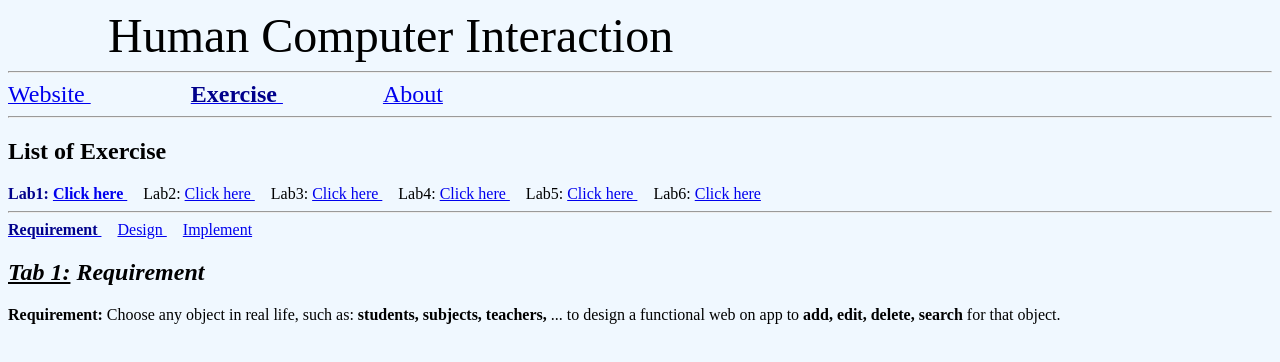
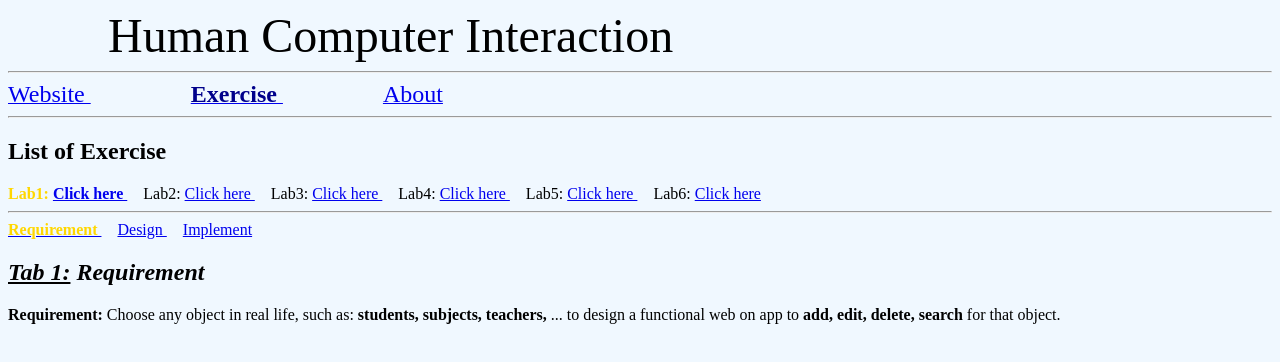
Before and after one commit to vothanhquy221299/vothanhquy221299.github.io, a plain HTML site: page Requirement.html in a window 1280 px wide. Drawn offline with Linux system fonts and the light colour scheme.

Commit message:
Update Requirement.html

```diff
--- a/Requirement.html
+++ b/Requirement.html
@@ -13,7 +13,7 @@
 <a href = "About.html"> <font size = "5"> About </font></a>
 <hr/>
 <h2> List of Exercise </h2>
-<b style = "color : DarkBlue"> Lab1: <a href = "Lab1.html"> Click here </b></a>
+<b style = "color : Gold"> Lab1: <a href = "Lab1.html"> Click here </b></a>
 &nbsp;&nbsp;&nbsp;
 Lab2: <a href = "Lab2.html"> Click here </a>
 &nbsp;&nbsp;&nbsp;
@@ -25,7 +25,7 @@ Lab5: <a href = "Lab5.html"> Click here </a>
 &nbsp;&nbsp;&nbsp;
 Lab6: <a href = "Lab6.html"> Click here </a>
 <hr/>
-	<a href = "Requirement.html"> <b style = "color : DarkBlue"> Requirement </b></a>
+	<a href = "Requirement.html"> <b style = "color : Gold"> Requirement </b></a>
 	&nbsp;&nbsp;&nbsp;
 	<a href = "Design.html"> Design </a>
 	&nbsp;&nbsp;&nbsp;
```
